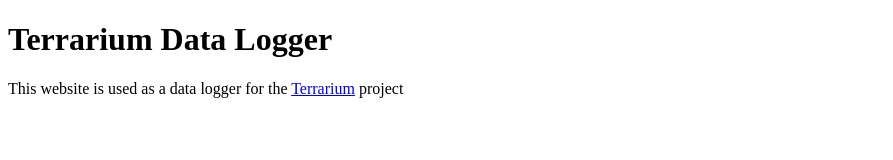
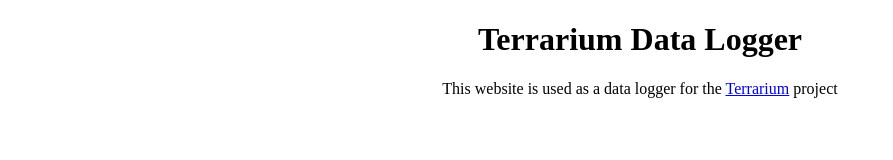
Before and after one commit to Eliseous-freelance/Eliseous-freelance.github.io, a plain HTML site: page index.html in a window 1280 px wide. Shown: the whole page, without its empty margins (0-893 px from the left). Drawn offline with Linux system fonts and the light colour scheme.

Commit message:
Update index.html

```diff
--- a/index.html
+++ b/index.html
@@ -8,8 +8,8 @@
 <head>
 <body>
 
-  <h1>Terrarium Data Logger</h1>
-<p>This website is used as a data logger for the <a href="https://github.com/Eliseous-freelance/Terrarium.git">Terrarium</a> project </p>
+  <h1 style="text-align: center;">Terrarium Data Logger</h1>
+<p style="text-align: center;">This website is used as a data logger for the <a href="https://github.com/Eliseous-freelance/Terrarium.git">Terrarium</a> project </p>
 
 
 </body>
```
